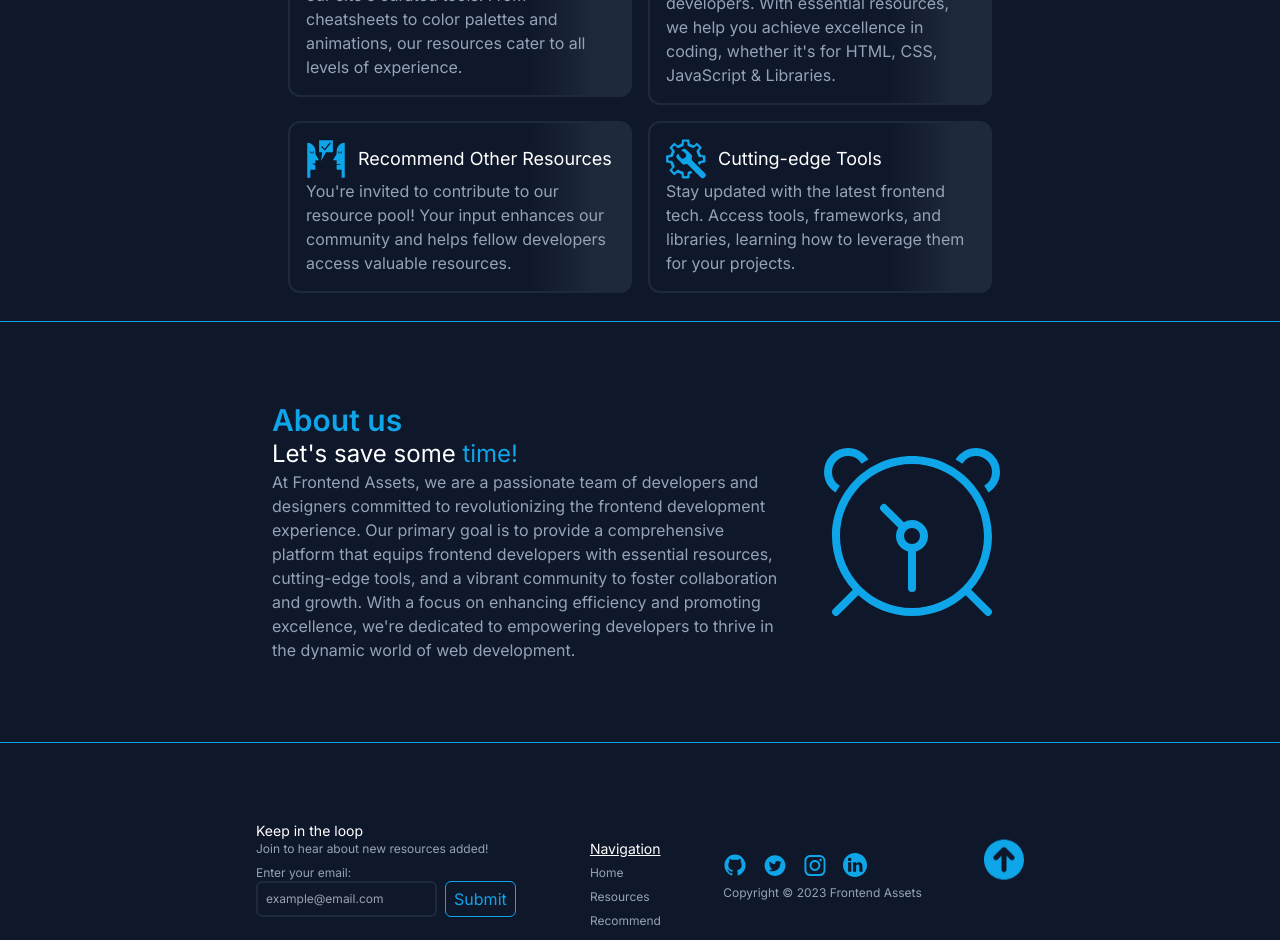
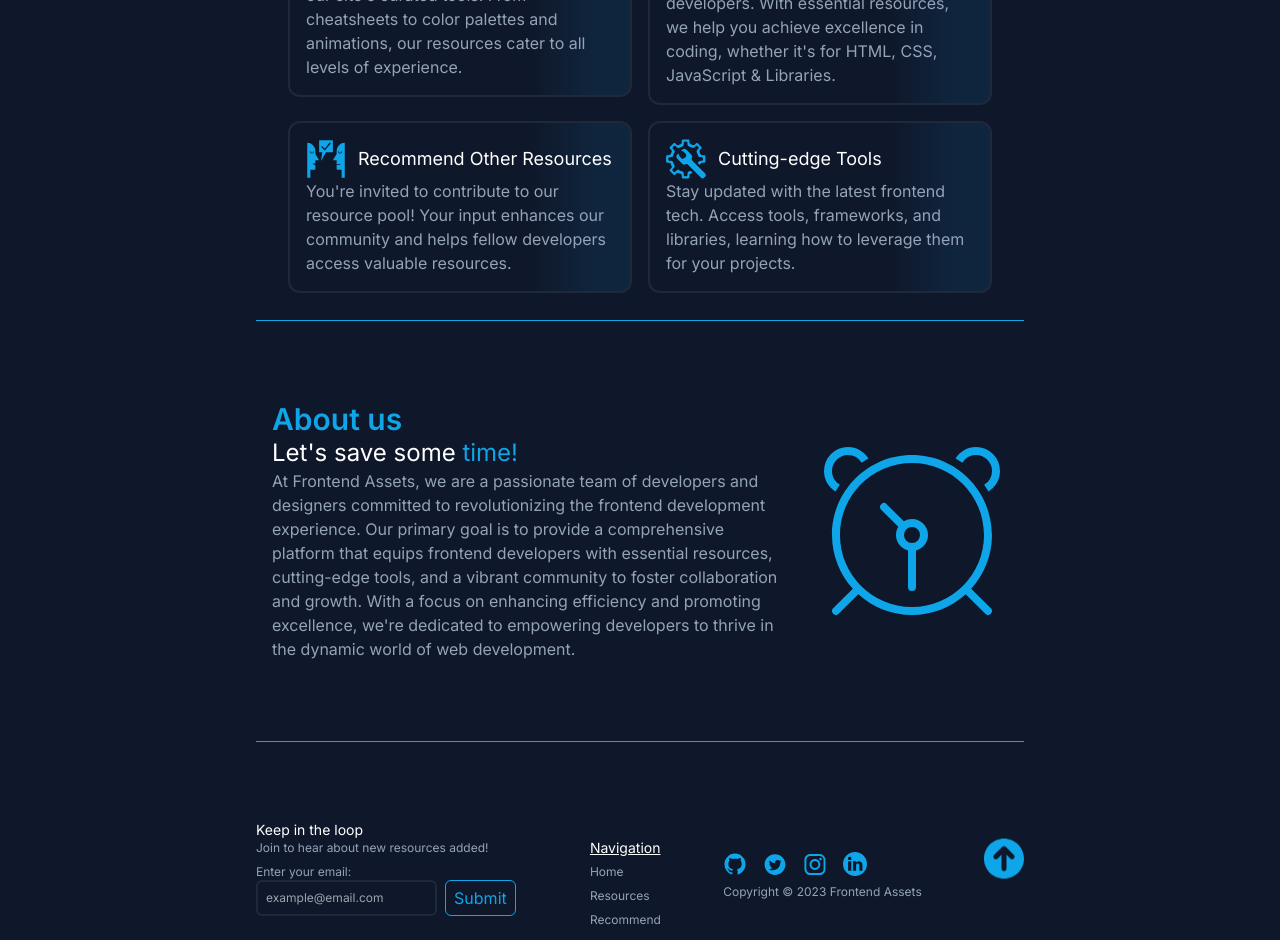
Before and after one commit to dustinsoos/frontend-assets, a Next.js app: page / in a window 1280 px wide. Shown: the part 1280-2220 px from the top of the page. Built offline with nearby package versions, Linux system fonts and the light colour scheme.

Commit message:
horizontal row changes

```diff
--- a/app/components/About.jsx
+++ b/app/components/About.jsx
@@ -2,9 +2,9 @@ import React from "react";
 
 export default function About() {
   return (
-    <section className="bg-slate-900 ">
+    <section className="bg-slate-900 px-8 md:px-16 lg:px-32 xl:px-64 ">
       <hr className=" border-sky-500 mb-20 w-full" />
-      <div className=" lg:flex lg:justify-around lg:items-center pb-20 px-8 md:px-16 lg:px-32 xl:px-64  ">
+      <div className=" lg:flex lg:justify-around lg:items-center pb-20   ">
         <div className="grid lg:w-2/3">
           <div className="flex gap-4 items-center">
             <h3 className="text-sky-500 text-3xl font-semibold grid items-end   ">
--- a/app/components/Cards.jsx
+++ b/app/components/Cards.jsx
@@ -34,6 +34,7 @@ export default function Cards() {
   return (
     <>
       <section className="h-screen px-2 md:px-16 lg:px-32 xl:px-64 bg-slate-900 grid grid-cols-1 md:block md:grid-cols-none">
+        <hr className=" border-sky-500" />
         <h3 className=" grid text-sky-500 text-3xl items-center font-semibold pt-8  md:pt-8  md:mb-0  lg:pt-64">
           What do we offer?
         </h3>
@@ -44,7 +45,7 @@ export default function Cards() {
           {cardData.map((data) => (
             <div
               key={data.id}
-              className="bg-slate-900 hover:scale-105 border-2 border-slate-800 hover:border-sky-500 p-2 md:p-4 bg-gradient-to-r from-slate-900 from-70%  to-slate-800 to-90% rounded-xl"
+              className="bg-slate-900 hover:scale-105 border-2 border-slate-800 hover:border-sky-500 p-2 md:p-4 bg-gradient-to-r from-slate-900 from-70%  to-sky-500/10 to-90% rounded-xl"
             >
               <div className="flex gap-3 items-center justify-start">
                 <img src={data.img} alt="card-icons" className="w-10" />
--- a/app/page.jsx
+++ b/app/page.jsx
@@ -38,7 +38,7 @@ export default function Home() {
           />
         </div>
       </header>
-      <hr className=" border-sky-500" />
+
       <Cards />
       <About />
     </main>
```
